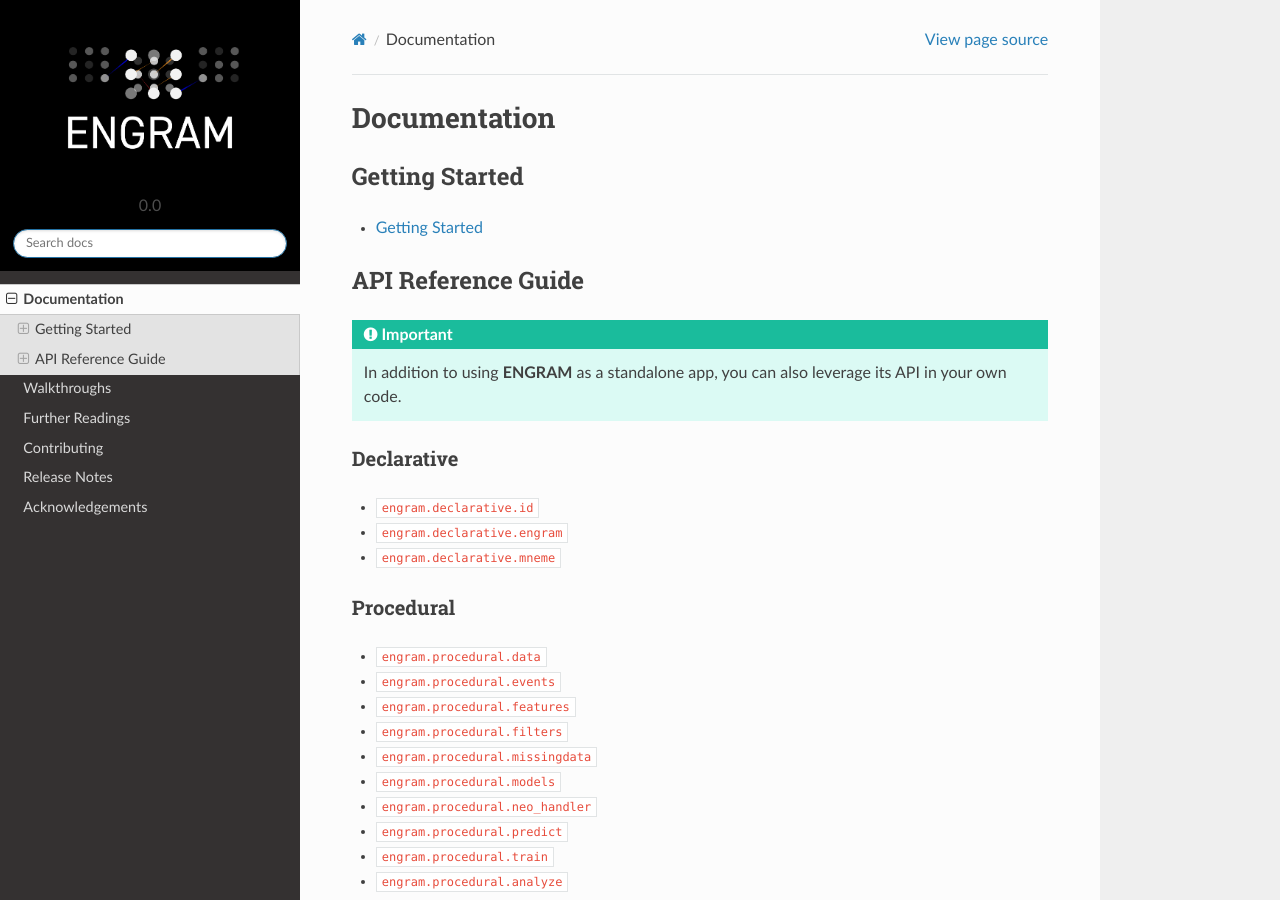
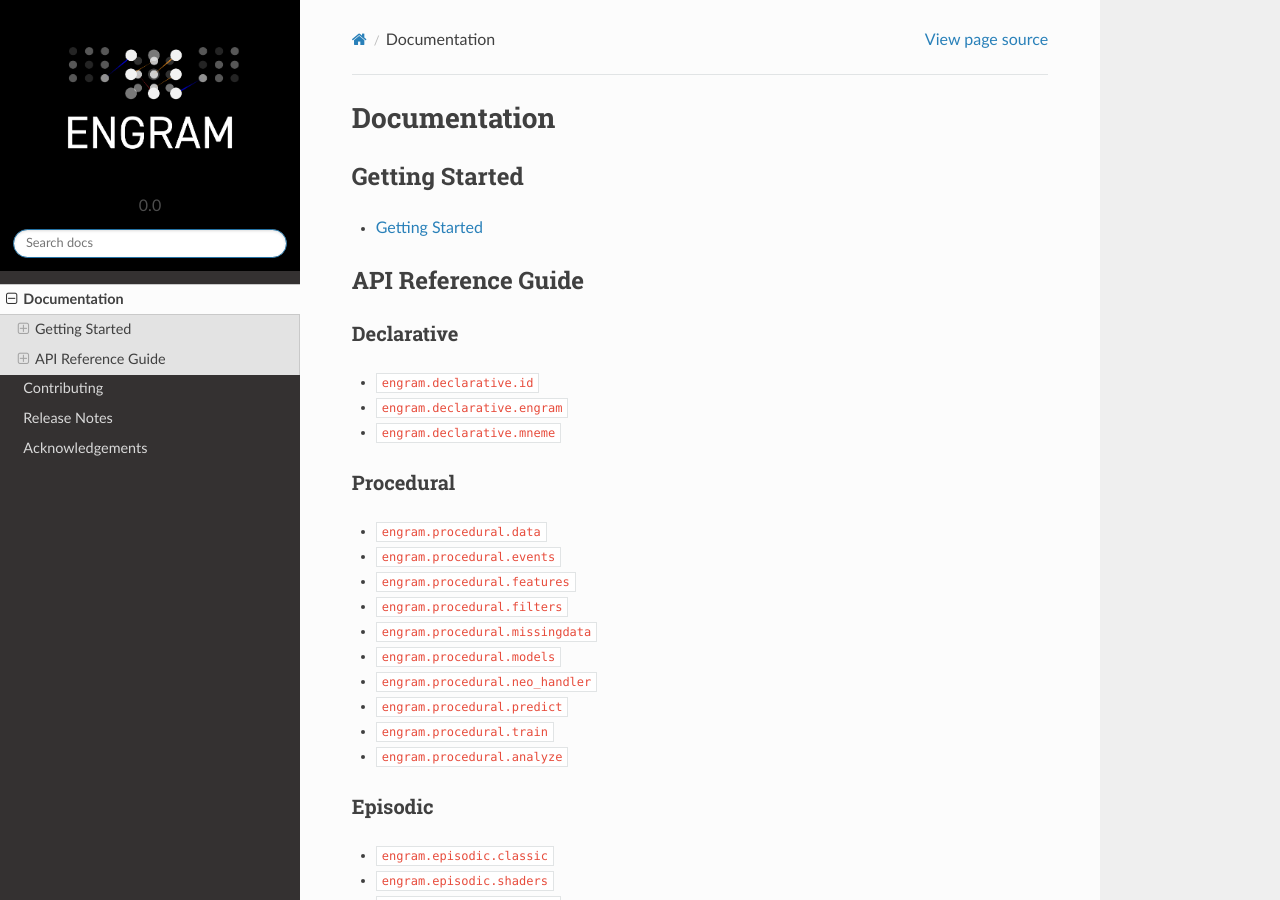
Before and after one commit to garrettmflynn/ENGRAM, a Sphinx documentation site: the page built from docs/source/Documentation.rst, in a window 1280 px wide and 900 px high. Built offline with Sphinx 7.4.7 and the Read the Docs theme 2.0.0, drawn with Linux system fonts in a browser that asks for light colours; pages that are not in the unit, such as notebooks, are missing from menus.

Commit message:
Removed walkthroughs from public documentation

```diff
--- a/docs/source/Documentation.rst
+++ b/docs/source/Documentation.rst
@@ -14,9 +14,6 @@ Getting Started
 
 API Reference Guide
 ---------------------
-.. important::
-  In addition to using **ENGRAM** as a standalone app, you can also leverage its API in your own code.
-
 
 Declarative
 ^^^^^^^^^^^^^^^^^^^^^
--- a/docs/source/index.rst
+++ b/docs/source/index.rst
@@ -20,8 +20,8 @@ for developing cognitive neural prostheses.
     :hidden:
 
     Documentation
-    Walkthroughs
-    FurtherReadings
+    .. Walkthroughs
+    .. FurtherReadings
     Contributing
     ReleaseNotes
     Acknowledgements
```
Also changed, not shown: docs/source/GettingStarted.rst (+1 -32 lines).
